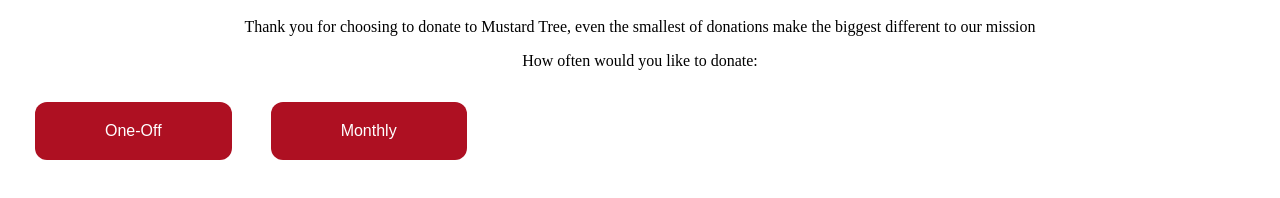
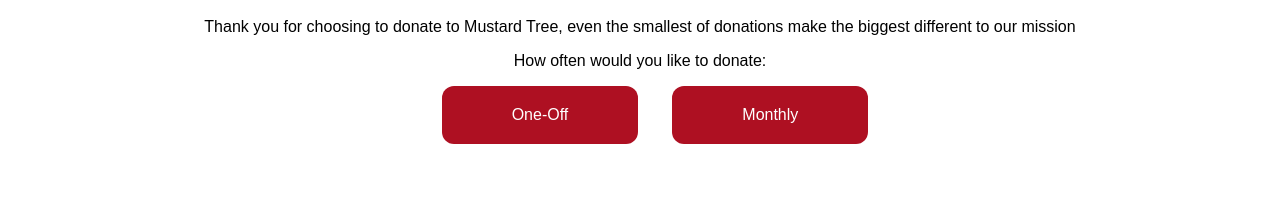
Before and after one commit to ZakMasters/Mustardtest.github.io, a plain HTML site: page index.html in a window 1280 px wide. Shown: the part 268-466 px from the top of the page. Drawn offline with Linux system fonts and the light colour scheme.

Commit message:
Update index.html

```diff
--- a/index.html
+++ b/index.html
@@ -16,6 +16,7 @@ html, body {
 }
 .font-style{
     font-family: Arial, Helvetica, sans-serif;
+    word-wrap: break-word;
 }
 .container {
     position: absolute;
@@ -30,8 +31,9 @@ html, body {
     text-align: center;
     text-decoration: none;
     display: inline-block;
+    margin: auto;
+    margin-left: 30px;
     font-size: 16px;
-    margin-left: 35px;
     cursor: pointer;
     border-radius: 12px;
     background-color: #AE1022;
@@ -41,25 +43,29 @@ button:hover {
     background-color: #901022;
     color: white;
 }
+.inline{
+    text-align:center;
+    width:100%;
+}
 </style>
 <body>
     <div class="contain">
         <img src="Mustard_Logo.png"
-        width=100%>
+        width=100%  >
     </div>
-    <div class="center font-family">
+    <div class="center font-style">
         <p>Thank you for choosing to donate to Mustard Tree, even the smallest of donations make the biggest different to our mission
         </p>
     </div>
-    <div class="center font-family">
+    <div class="center font-style">
         <p>
             How often would you like to donate:
         </p>
     </div>
-    <p style="display:inline-block;">
+    <div class = "inline">
         <button id="goToPage2-1" class="donation">One-Off</button>
         <button id="goToPage2-2" class="donation">Monthly</button>
-    </p>
+    </div>
     <script type="text/javascript">
         document.getElementById("goToPage2-1").onclick = function () {
             location.href = "tempScreen.html";
```
